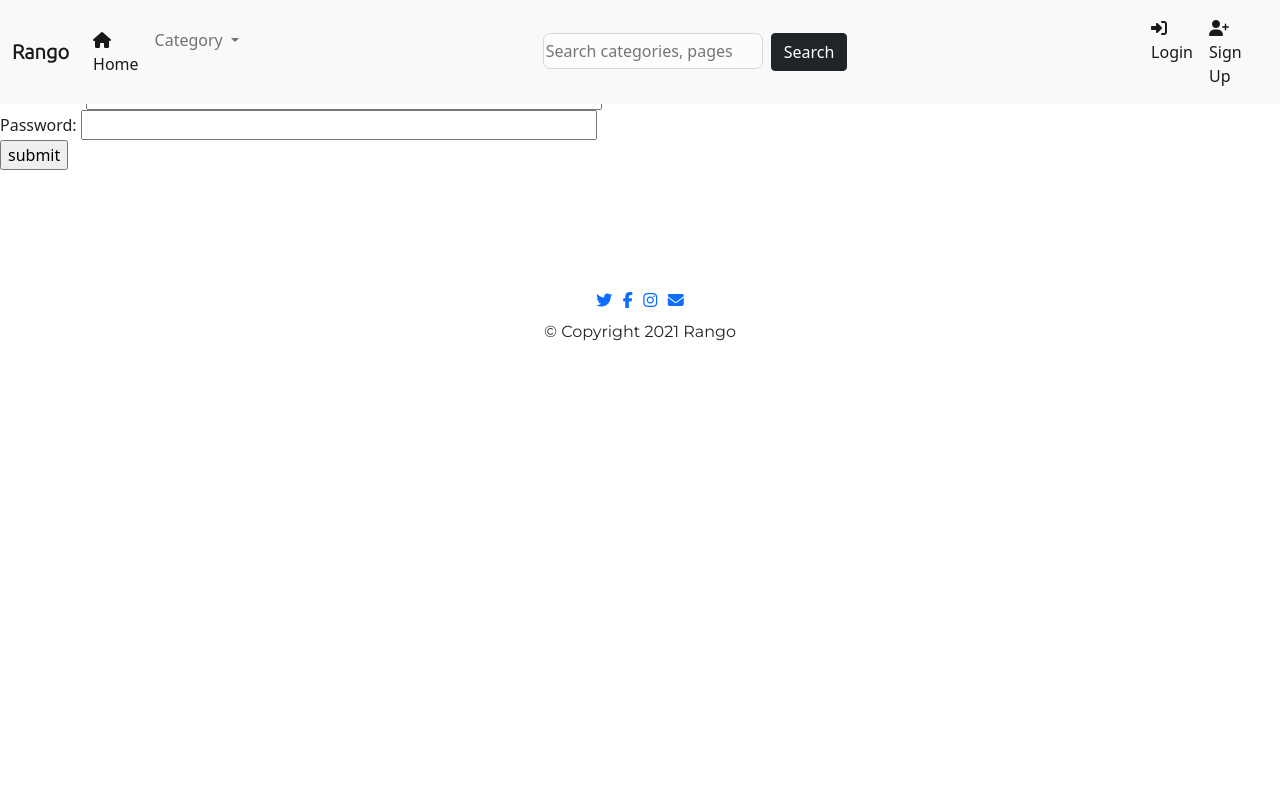
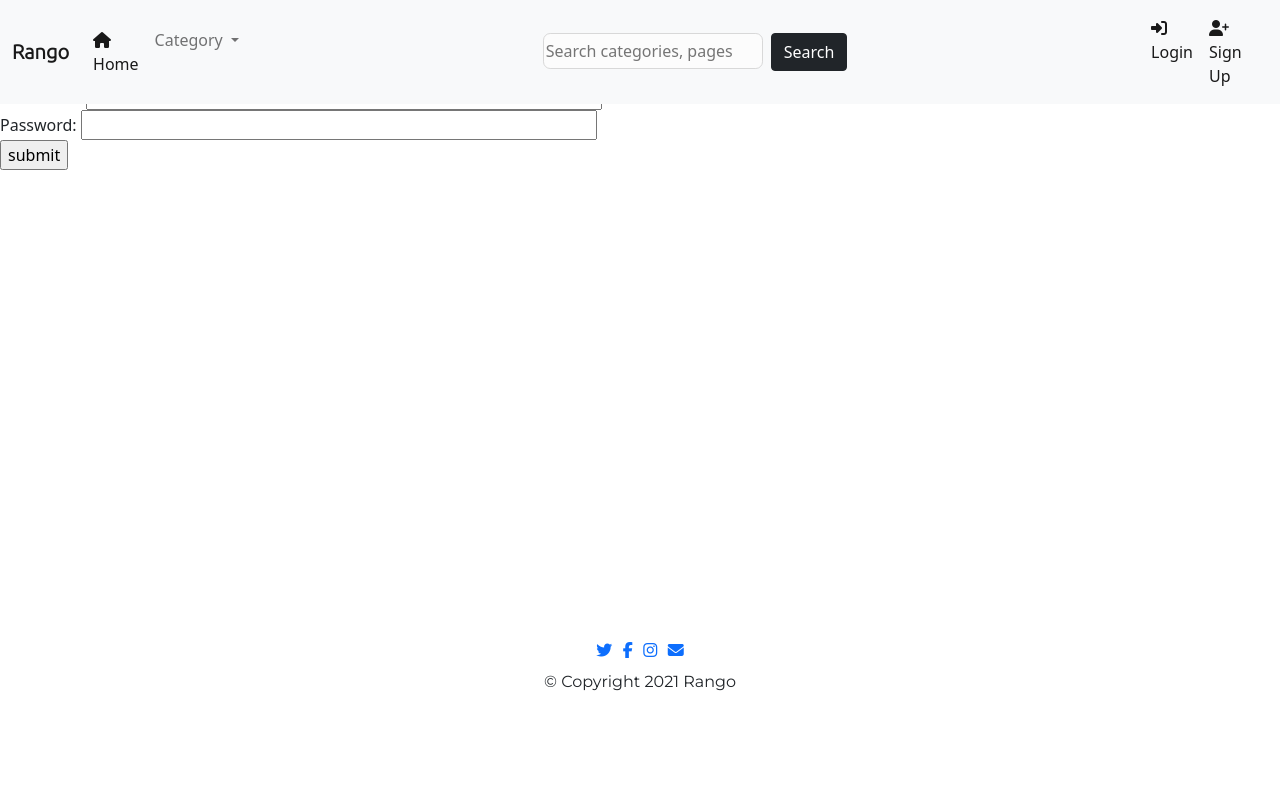
Before and after one commit to Rookies4/Rango, a Django app: page /rango/login/?next=/rango/add_category/ in a window 1280 px wide. Run offline with Django 3.2, Linux system fonts and the light colour scheme; parts of the project's set-up code (start-up, migrations or seed data) failed here and were passed over; some libraries are stand-ins or nearby versions.

Commit message:
fix the footer on the bottom to adapt the different page

```diff
--- a/rango/forms.py
+++ b/rango/forms.py
@@ -21,7 +21,7 @@
                             help_text="Please enter the title of the page.")
     url = forms.URLField(max_length=Page.URL_MAX_LENGTH,
                             help_text="Please enter the URL of the page.")
-    views = forms.IntegerField(widget=forms.HiddenInput(), initial=0))
+    views = forms.IntegerField(widget=forms.HiddenInput(), initial=0)
     sum = forms.IntegerField(widget=forms.HiddenInput(), initial=0)
     num = forms.IntegerField(widget=forms.HiddenInput(), initial=0)
     ave = forms.IntegerField(widget=forms.HiddenInput(), initial=0)
--- a/static/css/base.css
+++ b/static/css/base.css
@@ -1,5 +1,12 @@
+html {
+    height: 100%;
+}
 body{
     font-family: 'Montserrat', sans-serif;
+    height:100%;
+    min-height: 100%;
+    display: flex;
+    flex-direction: column;
 }
 .navbar-brand{
     font-family: "Ubuntu";
@@ -25,12 +32,15 @@
         outline:0;
         background:#fff;
 }
+.content{
+    flex: 1;
+}
 #footer{
     background-color:#fff;
     font-family: 'Montserrat';
     padding:7% 25%;
     text-align: center;
-  }
+}
 .icon{
     padding:5% 0.5% 2%;
 }
--- a/templates/rango/base.html
+++ b/templates/rango/base.html
@@ -108,13 +108,14 @@
     </nav>
   </section>
 
-  <div>
+  <div class = "content">
     {% block body_block %}
     This is body_block's default content.
     {% endblock %}
   </div>
 
   <footer id="footer">
+
     <a class="footer-link" href="https://twitter.com/"><i class="fab fa-twitter icon"></i></a>
     <a class="footer-link" href="https://facebook.com/"><i class="fab fa-facebook-f icon"></i></a>
     <a class="footer-link" href="https://instagram.com/"><i class="fab fa-instagram icon"></i></a>
```
